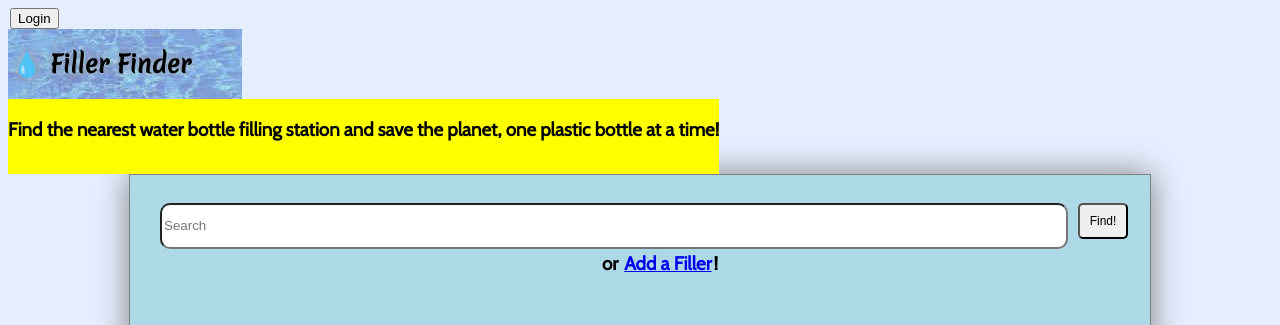
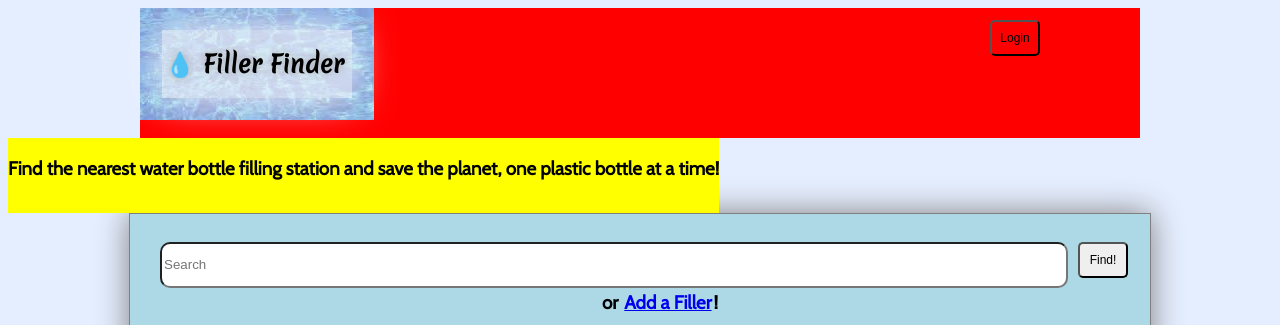
Before and after one commit to maxhchen/filler-finder, a Python web app: template templates/home.html in a window 1280 px wide. Shown: the top 325 px of the page. Run offline with Jinja, Linux system fonts and the light colour scheme; the template is opened without the code that fills it, so the values that code supplies are empty; some libraries are stand-ins or nearby versions.

Commit message:
ugly red

```diff
--- a/stylesheets/style.css
+++ b/stylesheets/style.css
@@ -12,6 +12,15 @@ h1 {
 h3 {
   padding-bottom: .75em;
   font-family: "Cabin", sans-serif;
+}
+
+#innerbox {
+  margin: 20px;
+  background-color: rgba(255, 255, 255, .6);
+  padding: 1px;
+  box-shadow: 0 0 40px rgb(255, 255, 255);
+  text-align: center;
+
 }
 
 #test {
--- a/templates/home.html
+++ b/templates/home.html
@@ -5,7 +5,17 @@
 <link rel='stylesheet' href='/stylesheets/home.css'>
 <link href="https://fonts.googleapis.com/css?family=Cabin|Merienda" rel="stylesheet">
 
+
+<div id='topPage'>
+<!-- TITLE -->
+  <div id='titleStyle'>
+      <div id='innerbox'>
+      <h1>💧 Filler Finder </h1>
+    </div>
+  </div>
+
   <!--LOGIN BUTTON -->
+  <div id='log'>
     {% if not current_user %}
       <a href = "{{login_url}}">
         <button> Login </button>
@@ -15,13 +25,9 @@
         <button> Logout </button>
       </a>
     {% endif %}
-
-<!-- TITLE -->
-<div id='titleStyle'>
-    <div id='innerbox'>
-    <h1>💧 Filler Finder </h1>
   </div>
 </div>
+
 <div id='slogan'>
   <h3> Find the nearest water bottle filling station and save the planet,
     one plastic bottle at a time! </h3>
```
Lines whose indentation alone changed are shown as unchanged.
